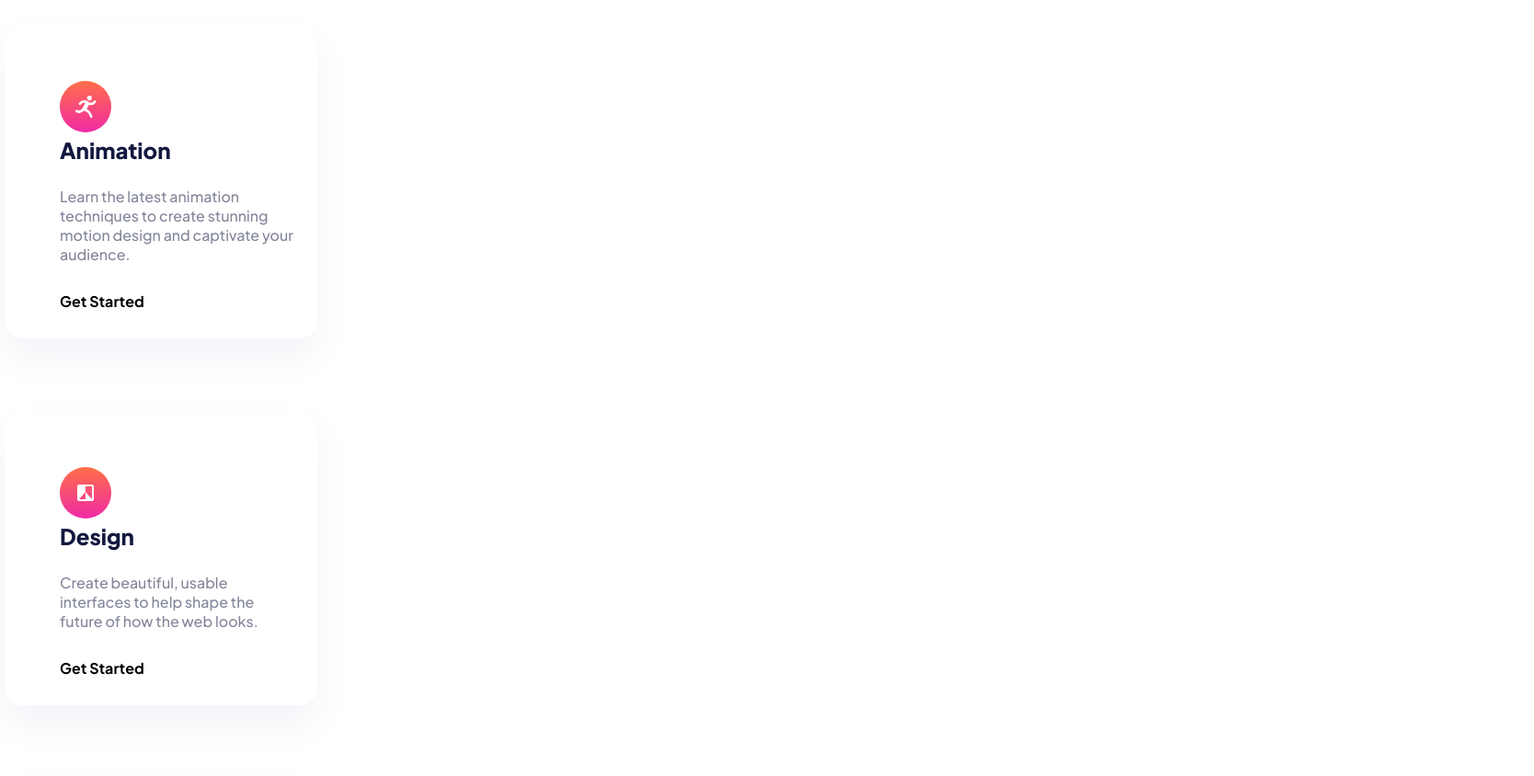
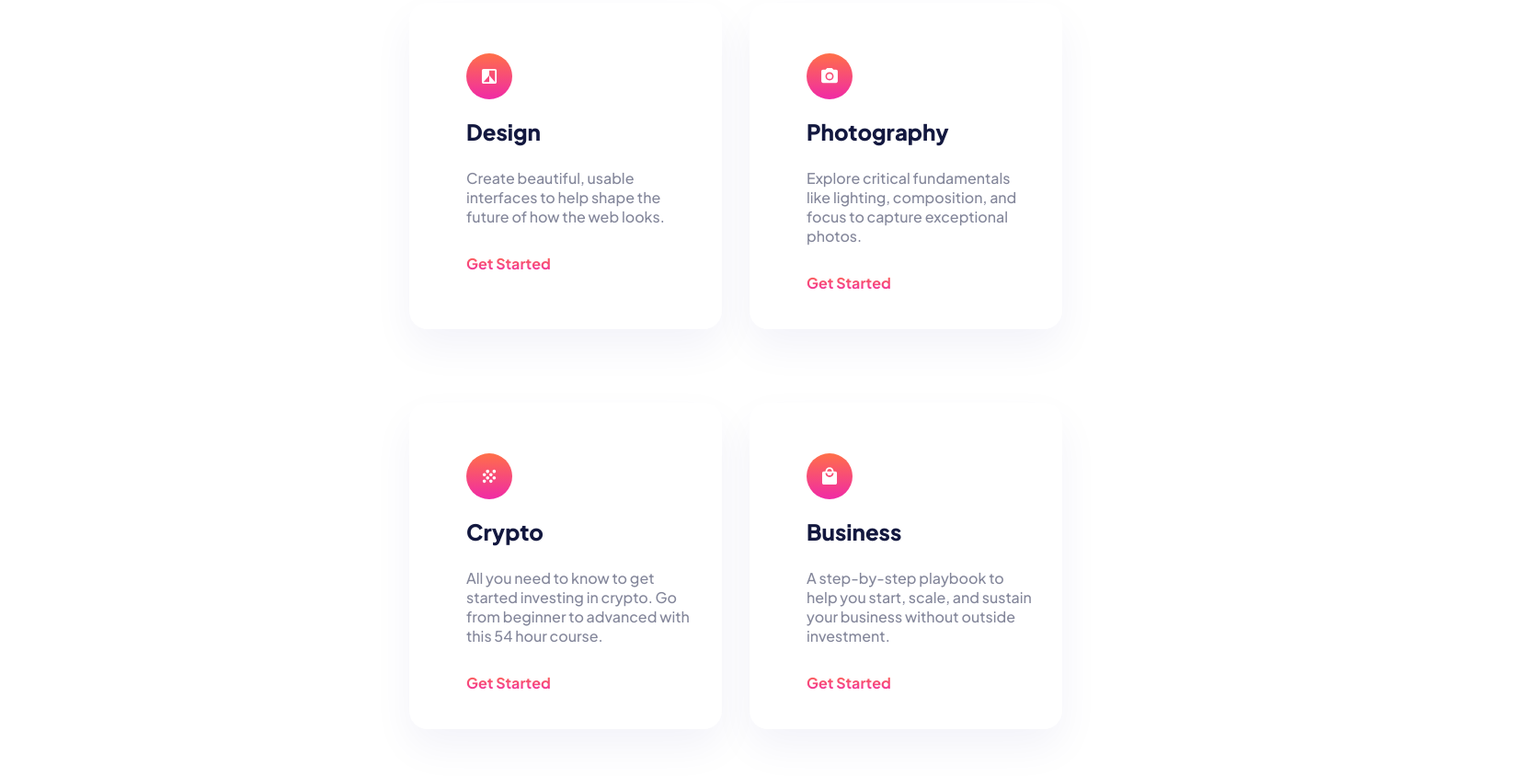
Before and after one commit to zuzexx/FM_SkilledElearningLandingPage, a plain HTML site: page index.html in a window 1280 px wide. Shown: the part 1236-2080 px from the top of the page at 92% size, 1668 px wide, since content can reach past the window. Drawn offline with Linux system fonts and the light colour scheme.

Commit message:
.solved the desktop problem

```diff
--- a/index.html
+++ b/index.html
@@ -50,7 +50,8 @@
 <section id="courses">
   <div id="course-containers">
 
-    <div class="heading">
+
+    <div class="heading" id="course">
       <h2>Check out our most popular courses!</h2>
     </div>
 
@@ -59,7 +60,7 @@
     <h3>Animation</h3>
 <p>  Learn the latest animation techniques to create stunning motion
   design and captivate your audience.</p>
- <span> Get Started</span>
+ <span id="span"> Get Started</span>
 </div>
 
 
@@ -68,7 +69,7 @@
   <h3>Design</h3>
   <p> Create beautiful, usable interfaces to help shape the future of
   how the web looks.</p>
-  <span> Get Started</span>
+  <span id="span"> Get Started</span>
 </div>
 
 
@@ -77,7 +78,7 @@
     <h3>Photography</h3>
     <p> Explore critical fundamentals like lighting, composition, and focus
   to capture exceptional photos.</p>
-  <span> Get Started</span>
+  <span id="span"> Get Started</span>
 </div>
 
   <div id="course">
@@ -85,7 +86,7 @@
     <h3>Crypto</h3>
     <p> All you need to know to get started investing in crypto. Go from beginner
   to advanced with this 54 hour course.</p>
-  <span> Get Started</span>
+  <span id="span"> Get Started</span>
 </div>
 
   <div id="course">
@@ -93,7 +94,7 @@
     <h3>Business</h3>
     <p> A step-by-step playbook to help you start, scale, and sustain your business
   without outside investment.</p>
-  <span> Get Started</span>
+  <span id="span"> Get Started</span>
 </div>
 </div>
 </section>
--- a/scss/main.scss
+++ b/scss/main.scss
@@ -54,7 +54,7 @@
     -moz-border-radius: 20px;
     -ms-border-radius: 20px;
     -o-border-radius: 20px;
-    box-shadow: 0px 20px 45px rgba(6, 22, 141, 0.05)
+    box-shadow: 0px 20px 45px rgba(6, 22, 141, 0.05);
 }
 
 body{
@@ -127,7 +127,9 @@ h3{
         width: 550px;
     }
     @include big(){
-        padding:150px
+        padding:150px;
+        width:800px;
+        margin-left: 2%;
     }
 }
 
@@ -155,13 +157,15 @@ h3{
         min-width:550px;
     }
     @include desktop(){
-        //top: 10px;
+        top: 70px;
         height:940px;
-        min-width:800px;
+        min-width:700px;
     }
     @include big(){
         bottom: 0;
-        left:calc(50% + 100px);
+        left: 80%;
+        min-width: 900px;
+        //left:calc(50% + 100px);
     }
   }
 
@@ -188,6 +192,10 @@ h3{
 
 #courses{
     background: $courses-gradient;
+    @include desktop(){
+        max-width: 1100px;
+        margin-left: 20%;
+    }
 }
 
 #course-containers{
@@ -199,17 +207,10 @@ h3{
     @include tablet(){
         padding-bottom: 100px;
         gap:60px 10px;
+
     }
     @include desktop(){
-        display: flex;
-        //flex-direction: row;
-        flex-wrap: wrap;
-        justify-content: center;
         gap: 80px 30px;
-        padding-top:30px;
-        padding-bottom: 150px;
-        max-width: 350px;
-        min-height: 320px;
     }
 }
 
@@ -220,14 +221,43 @@ h3{
     border-radius: 20px;
     @include tablet(){
         padding:60px 20px 30px 30px;
+
+    }
+    @include desktop(){
+        gap: 80px 30px;
+        max-width: 350px;
+        min-height: 322px;
+        padding: 50px 32px 40px;
+
     }
 }
 
 #course{
     @include coursesStyle();
+    padding-bottom:30px;
+
+    position: relative;
+    display: flex;
+  flex-direction: column;
+  &::before {
+    content: "";
+    position: absolute;
+    top: -24px;
+    left: 28px;
+    display: block;
+    width: 56px;
+    height: 56px;
+    background-repeat: no-repeat;
+}
 
     @include tablet(){
         padding:60px 20px 30px 30px;
+        left: 32px;
+    }
+    @include desktop(){
+        max-width: 350px;
+        min-height: 322px;
+        padding: 50px 32px 40px;
     }
     p{
         padding-bottom: 30px;
@@ -242,9 +272,21 @@ h3{
     span{
         margin-left: 30px;
         font-weight: 700;
+        background: $first-gradient;
+        -webkit-background-clip: text;
+        /* Make the text fill color value transparent so the masked background color comes through */
+        -webkit-text-fill-color: transparent;
+        &:hover{
+            cursor: pointer;
+            font-size: 17px;
+        }
+
     }
     #icon{
         margin-left:  30px;
+        width: 50px;
+        margin-bottom:20px;
+        margin-top: 5px;
     }
 }
 
```
Also changed, not shown: scss/main.css, 2 other files.
